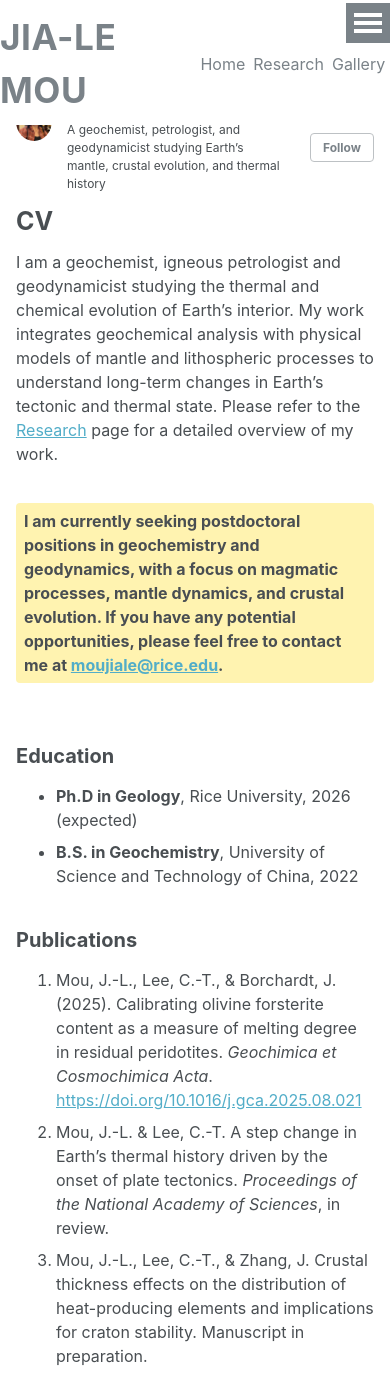
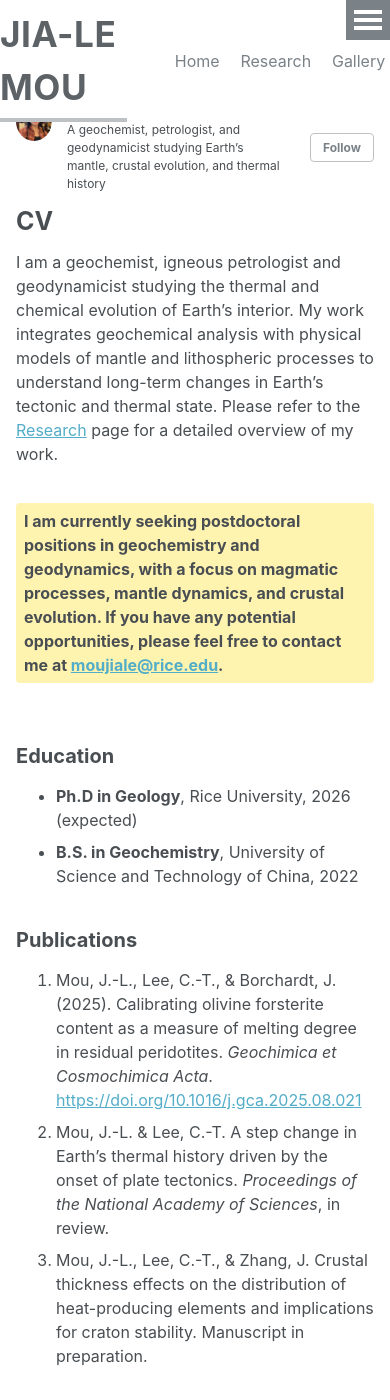
Before and after one commit to Mou-Jia-Le/Mou-Jia-Le.github.io, a Jekyll site: the page built from index.md, in a window 390 px wide and 1400 px high. Built offline with Jekyll 4.4.1, drawn with Linux system fonts in a browser that asks for light colours.

Commit message:
Update site content

```diff
--- a/_sass/_navigation.scss
+++ b/_sass/_navigation.scss
@@ -435,13 +435,12 @@
 }
 
 @media (max-width: 768px) {
-
   /* 1. 调整名字 (第一个 li) 的间距，让后面的内容靠拢 */
   .greedy-nav .visible-links li:first-child a {
-    font-size: 0.95rem !important;
+    font-size: 0.1rem !important;
     padding-left: 0 !important;
     /* 核心修改：大幅缩小名字右侧的间距 */
-    padding-right: 0.2rem !important;
+    padding-right: 0 !important;
     margin-right: 0 !important;
     font-weight: bold !important;
   }
@@ -449,10 +448,10 @@
   /* 2. 导航链接 (Home, Gallery...) 紧凑排版 */
   .greedy-nav .visible-links li:not(:first-child) a {
     /* 核心修改：缩小链接左侧的间距，让它们向名字靠拢 */
-    margin-left: 0.2rem !important;
+    margin-left: 0 rem !important;
     margin-right: 0.3rem !important;
     font-size: 1rem !important;
-    padding: 0.5rem 0 !important;
+    padding: 0 0 !important;
   }
 
   /* 3. 彻底隐藏折叠按钮多余文字 */
@@ -462,6 +461,6 @@
 
   /* 4. 压缩 Header 垂直高度 */
   .masthead__inner-wrap {
-    padding: 0.2rem 0 !important;
+    padding: 0 0 !important;
   }
 }
```
